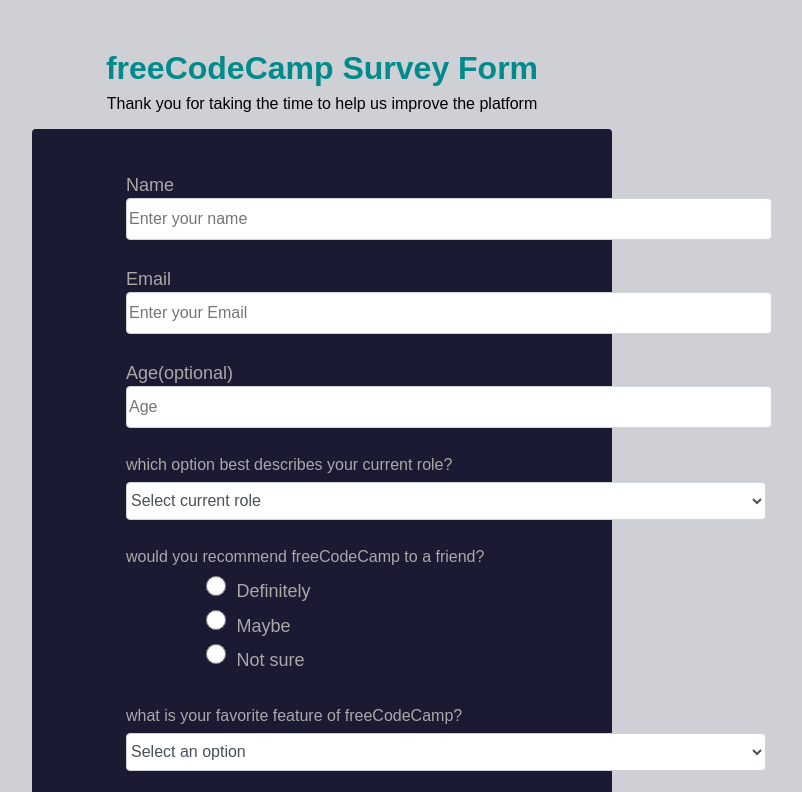
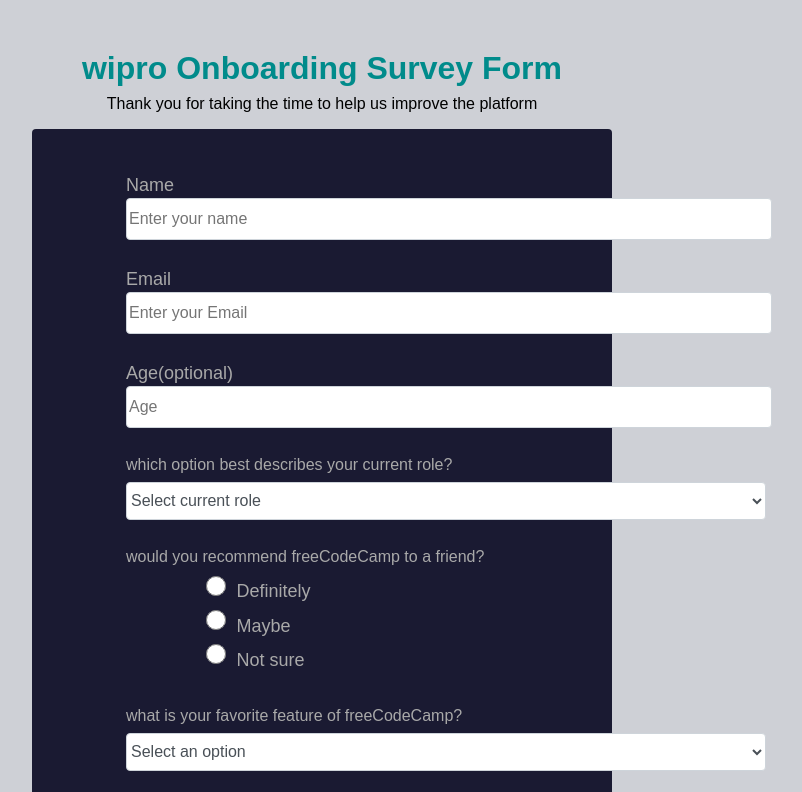
Before and after one commit to AJAYVATHAM9058/SurveyFormApp, a plain HTML site: page index.html in a window 1280 px wide. Shown: the top 792 px of the page, without its empty margins (318-1120 px from the left). Drawn offline with Linux system fonts and the light colour scheme.

Commit message:
Update index.html

```diff
--- a/index.html
+++ b/index.html
@@ -9,7 +9,7 @@
 <body>
   <div class="container">
    <header class="header">
-	<h1 id="title" class="text-center">freeCodeCamp Survey Form</h1>
+	<h1 id="title" class="text-center">wipro Onboarding Survey Form</h1>
 	<p id="description" class="description-text-center">Thank you for taking the time to help us improve the platform</p>
   </header>
 	<form id="survey-form">
```
